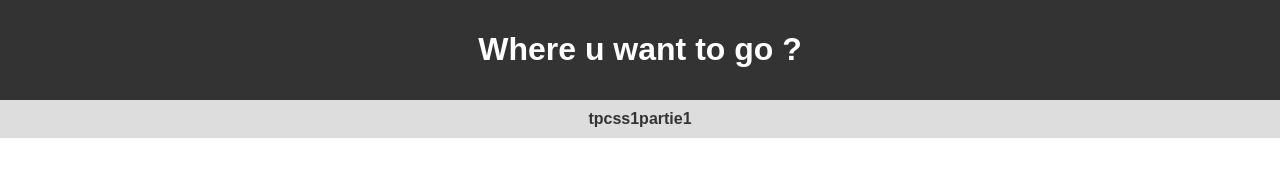
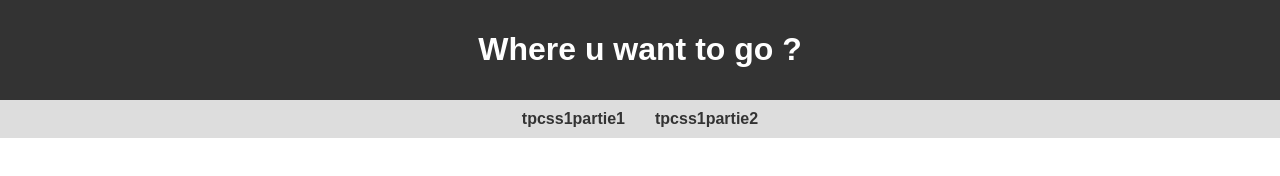
Before and after one commit to LAZZTN/MedAmineLazzez, a plain HTML site: page index.html in a window 1280 px wide. Drawn offline with Linux system fonts and the light colour scheme.

Commit message:
Update index.html

```diff
--- a/index.html
+++ b/index.html
@@ -41,6 +41,7 @@
 
     <nav>
         <a href="exemple.html">tpcss1partie1</a>
+        <a href="inscription.html">tpcss1partie2</a>
     </nav>
 
 </body>
```
